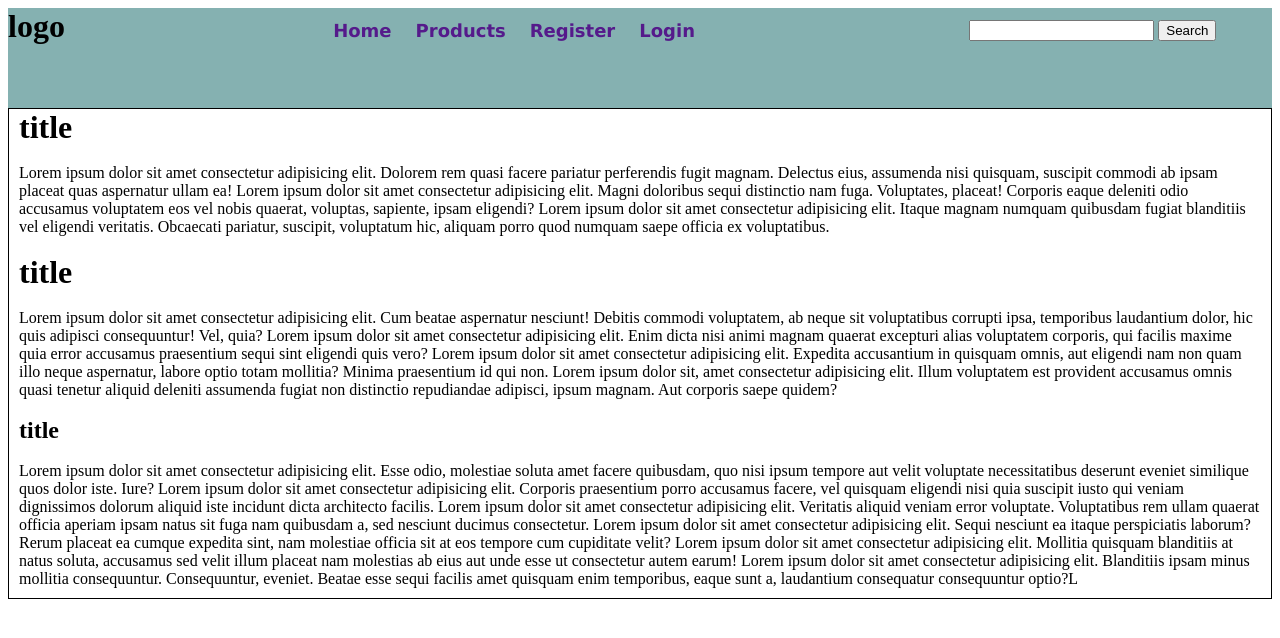
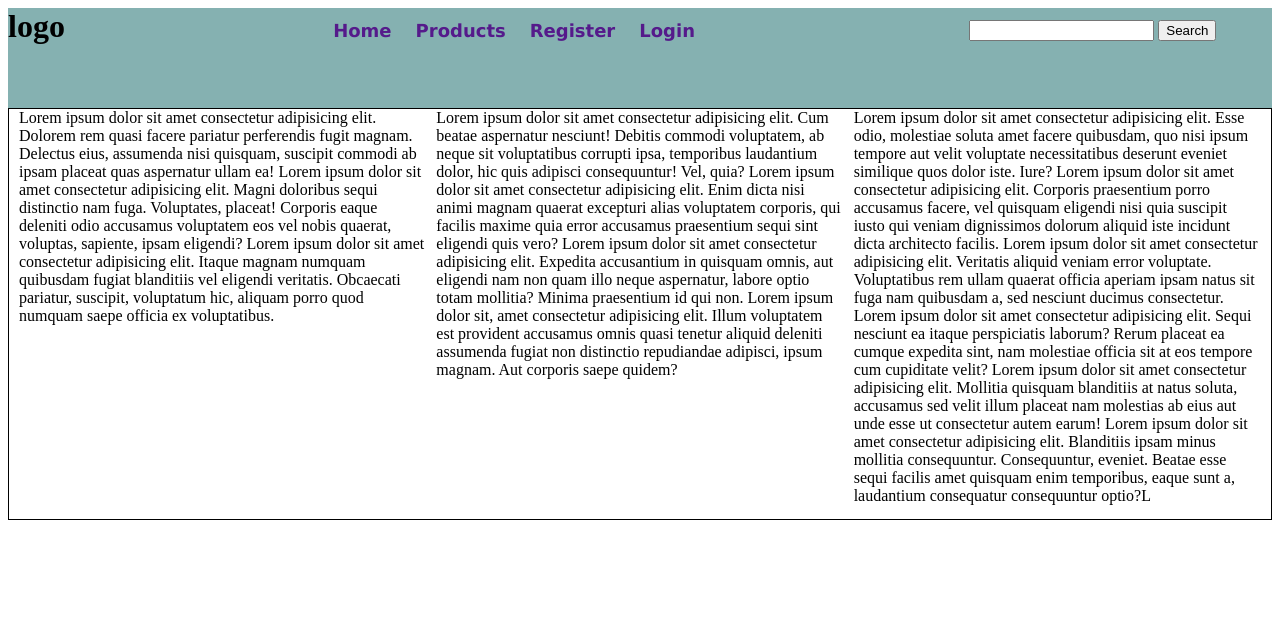
Before and after one commit to sirraali/fend, a plain HTML site: page index.html in a window 1280 px wide. Drawn offline with Linux system fonts and the light colour scheme.

Commit message:
back to base

```diff
--- a/index.html
+++ b/index.html
@@ -39,23 +39,24 @@
         </div>
         <div class="wrapper">
             <p class="content">
-                <h1 class="heading">title</h1><br/><br/> Lorem ipsum dolor sit amet consectetur adipisicing elit. Dolorem rem quasi facere pariatur perferendis fugit magnam. Delectus eius, assumenda nisi quisquam, suscipit commodi ab ipsam placeat quas aspernatur ullam ea!
-                Lorem ipsum dolor sit amet consectetur adipisicing elit. Magni doloribus sequi distinctio nam fuga. Voluptates, placeat! Corporis eaque deleniti odio accusamus voluptatem eos vel nobis quaerat, voluptas, sapiente, ipsam eligendi? Lorem
-                ipsum dolor sit amet consectetur adipisicing elit. Itaque magnam numquam quibusdam fugiat blanditiis vel eligendi veritatis. Obcaecati pariatur, suscipit, voluptatum hic, aliquam porro quod numquam saepe officia ex voluptatibus.
-            </p><br/><br/>
+                Lorem ipsum dolor sit amet consectetur adipisicing elit. Dolorem rem quasi facere pariatur perferendis fugit magnam. Delectus eius, assumenda nisi quisquam, suscipit commodi ab ipsam placeat quas aspernatur ullam ea! Lorem ipsum dolor sit amet consectetur
+                adipisicing elit. Magni doloribus sequi distinctio nam fuga. Voluptates, placeat! Corporis eaque deleniti odio accusamus voluptatem eos vel nobis quaerat, voluptas, sapiente, ipsam eligendi? Lorem ipsum dolor sit amet consectetur adipisicing
+                elit. Itaque magnam numquam quibusdam fugiat blanditiis vel eligendi veritatis. Obcaecati pariatur, suscipit, voluptatum hic, aliquam porro quod numquam saepe officia ex voluptatibus.
+            </p>
             <p class="content">
-                <h1 class="heading">title</h1><br/><br/> Lorem ipsum dolor sit amet consectetur adipisicing elit. Cum beatae aspernatur nesciunt! Debitis commodi voluptatem, ab neque sit voluptatibus corrupti ipsa, temporibus laudantium dolor, hic quis adipisci consequuntur!
-                Vel, quia? Lorem ipsum dolor sit amet consectetur adipisicing elit. Enim dicta nisi animi magnam quaerat excepturi alias voluptatem corporis, qui facilis maxime quia error accusamus praesentium sequi sint eligendi quis vero? Lorem ipsum
-                dolor sit amet consectetur adipisicing elit. Expedita accusantium in quisquam omnis, aut eligendi nam non quam illo neque aspernatur, labore optio totam mollitia? Minima praesentium id qui non. Lorem ipsum dolor sit, amet consectetur adipisicing
-                elit. Illum voluptatem est provident accusamus omnis quasi tenetur aliquid deleniti assumenda fugiat non distinctio repudiandae adipisci, ipsum magnam. Aut corporis saepe quidem?
-            </p><br/><br/>
+                Lorem ipsum dolor sit amet consectetur adipisicing elit. Cum beatae aspernatur nesciunt! Debitis commodi voluptatem, ab neque sit voluptatibus corrupti ipsa, temporibus laudantium dolor, hic quis adipisci consequuntur! Vel, quia? Lorem ipsum dolor sit
+                amet consectetur adipisicing elit. Enim dicta nisi animi magnam quaerat excepturi alias voluptatem corporis, qui facilis maxime quia error accusamus praesentium sequi sint eligendi quis vero? Lorem ipsum dolor sit amet consectetur adipisicing
+                elit. Expedita accusantium in quisquam omnis, aut eligendi nam non quam illo neque aspernatur, labore optio totam mollitia? Minima praesentium id qui non. Lorem ipsum dolor sit, amet consectetur adipisicing elit. Illum voluptatem est provident
+                accusamus omnis quasi tenetur aliquid deleniti assumenda fugiat non distinctio repudiandae adipisci, ipsum magnam. Aut corporis saepe quidem?
+            </p>
             <aside>
-                <h1>title</h1><br/><br/> Lorem ipsum dolor sit amet consectetur adipisicing elit. Esse odio, molestiae soluta amet facere quibusdam, quo nisi ipsum tempore aut velit voluptate necessitatibus deserunt eveniet similique quos dolor iste. Iure?
-                Lorem ipsum dolor sit amet consectetur adipisicing elit. Corporis praesentium porro accusamus facere, vel quisquam eligendi nisi quia suscipit iusto qui veniam dignissimos dolorum aliquid iste incidunt dicta architecto facilis. Lorem ipsum
-                dolor sit amet consectetur adipisicing elit. Veritatis aliquid veniam error voluptate. Voluptatibus rem ullam quaerat officia aperiam ipsam natus sit fuga nam quibusdam a, sed nesciunt ducimus consectetur. Lorem ipsum dolor sit amet consectetur
-                adipisicing elit. Sequi nesciunt ea itaque perspiciatis laborum? Rerum placeat ea cumque expedita sint, nam molestiae officia sit at eos tempore cum cupiditate velit? Lorem ipsum dolor sit amet consectetur adipisicing elit. Mollitia quisquam
-                blanditiis at natus soluta, accusamus sed velit illum placeat nam molestias ab eius aut unde esse ut consectetur autem earum! Lorem ipsum dolor sit amet consectetur adipisicing elit. Blanditiis ipsam minus mollitia consequuntur. Consequuntur,
-                eveniet. Beatae esse sequi facilis amet quisquam enim temporibus, eaque sunt a, laudantium consequatur consequuntur optio?L
+                <p>
+                    Lorem ipsum dolor sit amet consectetur adipisicing elit. Esse odio, molestiae soluta amet facere quibusdam, quo nisi ipsum tempore aut velit voluptate necessitatibus deserunt eveniet similique quos dolor iste. Iure? Lorem ipsum dolor sit amet consectetur
+                    adipisicing elit. Corporis praesentium porro accusamus facere, vel quisquam eligendi nisi quia suscipit iusto qui veniam dignissimos dolorum aliquid iste incidunt dicta architecto facilis. Lorem ipsum dolor sit amet consectetur adipisicing
+                    elit. Veritatis aliquid veniam error voluptate. Voluptatibus rem ullam quaerat officia aperiam ipsam natus sit fuga nam quibusdam a, sed nesciunt ducimus consectetur. Lorem ipsum dolor sit amet consectetur adipisicing elit. Sequi nesciunt
+                    ea itaque perspiciatis laborum? Rerum placeat ea cumque expedita sint, nam molestiae officia sit at eos tempore cum cupiditate velit? Lorem ipsum dolor sit amet consectetur adipisicing elit. Mollitia quisquam blanditiis at natus soluta,
+                    accusamus sed velit illum placeat nam molestias ab eius aut unde esse ut consectetur autem earum! Lorem ipsum dolor sit amet consectetur adipisicing elit. Blanditiis ipsam minus mollitia consequuntur. Consequuntur, eveniet. Beatae
+                    esse sequi facilis amet quisquam enim temporibus, eaque sunt a, laudantium consequatur consequuntur optio?L
                 </p>
             </aside>
         </div>
--- a/main.css
+++ b/main.css
@@ -50,18 +50,12 @@
                 height: 100px;
             }
 
-            .content {
-                grid-area: content;
-                display: inline;
-            }
-
             .wrapper {
                 border: 1px solid black;
-                display: -ms-inline-grid;
+                display: grid;
                 grid-template-columns: 1fr 1fr 1fr;
                 padding: 0 10px 10px 10px;
                 gap: 10px;
-                grid-template-areas: "content";
             }
 
             p {
@@ -72,12 +66,6 @@
                 display: inline;
             }
 
-            h1 {
-                padding: 0;
-                margin: 0;
-                display: inline;
-            }
-
             @media only screen and (max-width: 60em) {
                 aside {
                     display: none;
```
